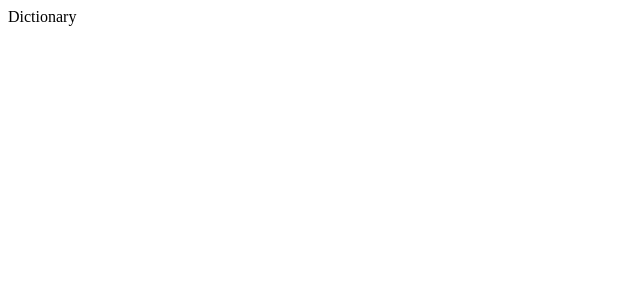
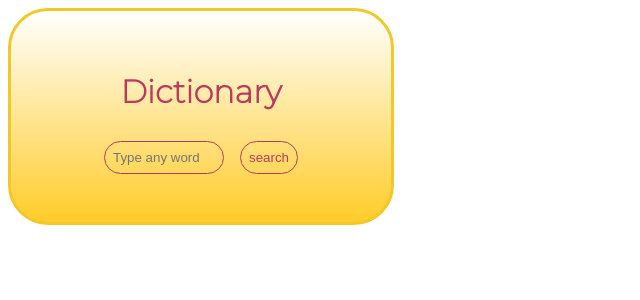
Before and after one commit to clil-june/dictionary-app, a React (Create React App) app: page / in a window 1280 px wide. Shown: the top 300 px of the page, without its empty margins (0-640 px from the left). Built offline with nearby package versions, Linux system fonts and the light colour scheme.

Commit message:
built search bar and styled page

```diff
--- a/public/index.html
+++ b/public/index.html
@@ -24,7 +24,10 @@
       work correctly both with client-side routing and a non-root public URL.
       Learn how to configure a non-root public URL by running `npm run build`.
     -->
-    <title>React App</title>
+    <script src="https://kit.fontawesome.com/07e2f1c6e5.js" crossorigin="anonymous"></script>
+    <link rel="preconnect" href="https://fonts.gstatic.com">
+    <link href="https://fonts.googleapis.com/css2?family=Montserrat:wght@200&display=swap" rel="stylesheet">
+    <title>Dictionary 📖</title>
   </head>
   <body>
     <noscript>You need to enable JavaScript to run this app.</noscript>
--- /dev/null
+++ b/src/App.css
@@ -0,0 +1,9 @@
+.dictionary {
+  text-align: center;
+  font-family: "Montserrat", sans-serif;
+  background: linear-gradient(white, #ffcc29);
+  max-width: 300px;
+  border: solid #f0c929;
+  border-radius: 40px;
+  padding: 40px;
+}
--- a/src/App.js
+++ b/src/App.js
@@ -1,7 +1,12 @@
 import React from "react";
 import Content from "./Content";
+import "./App.css";
 
 export default function App(){
-  return(<Content />);
+  return(
+    <div className="dictionary">
+  <Content />
+  </div>
+  );
 
 }
--- a/src/Content.css
+++ b/src/Content.css
@@ -0,0 +1,22 @@
+h1 {
+  color: #b83b5e;
+}
+#search-bar,
+#search {
+  padding: 8px;
+  margin: 8px;
+  border: solid #b83b5e;
+  border-width: 0.5px;
+  border-radius: 20px;
+  background: none;
+  color: #b83b5e;
+}
+#search-bar {
+  max-width: 120px;
+}
+#search {
+  max-width: 60px;
+}
+#search:hover {
+  cursor: pointer;
+}
--- a/src/Content.js
+++ b/src/Content.js
@@ -1,9 +1,16 @@
 import React from "react";
+import "./Content.css";
 
 export default function Content(){
     return (
         <div calssName="Content">
-            Dictionary
+            <h1>
+                Dictionary
+            </h1>
+            <form id="search-form" autoComplete="off">
+                <input type="search" placeholder="Type any word" id="search-bar" />
+                <input type="submit" value="search" id="search" />
+            </form>
         </div>
     );
 }
```
